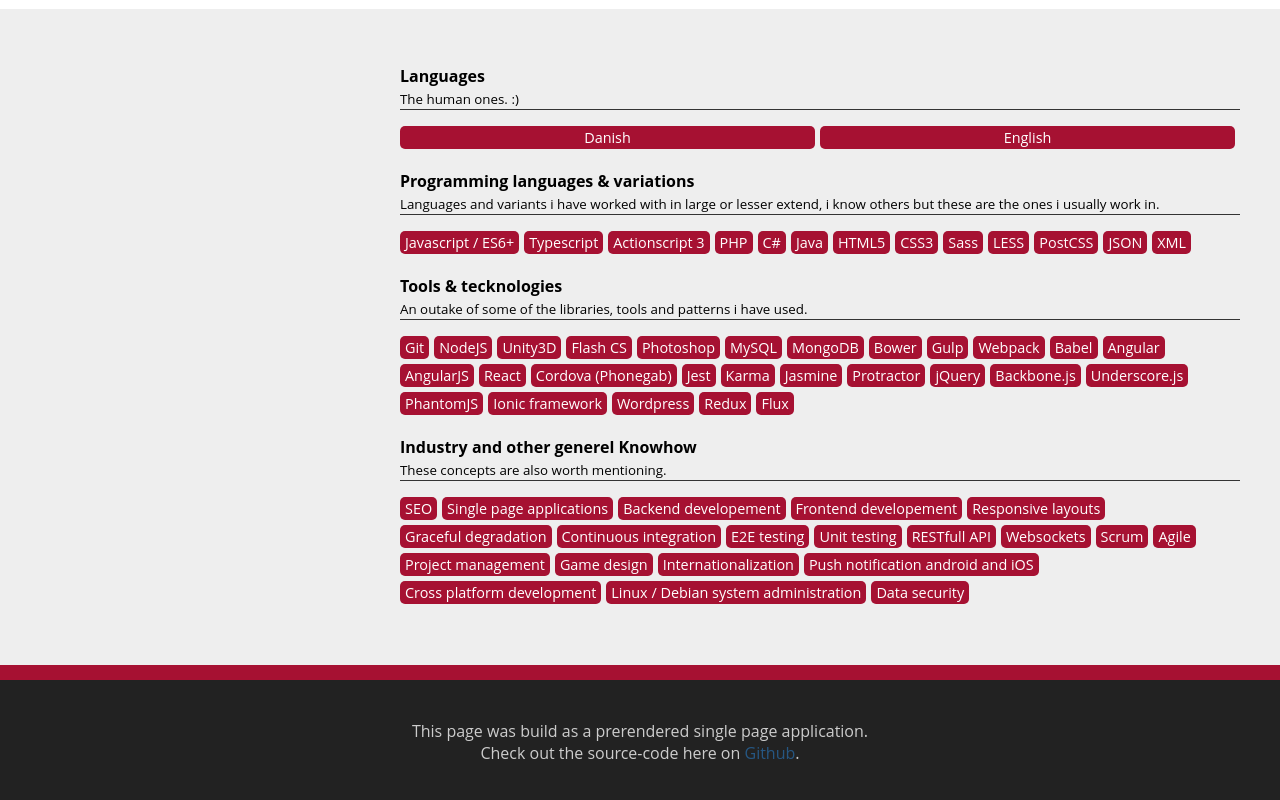
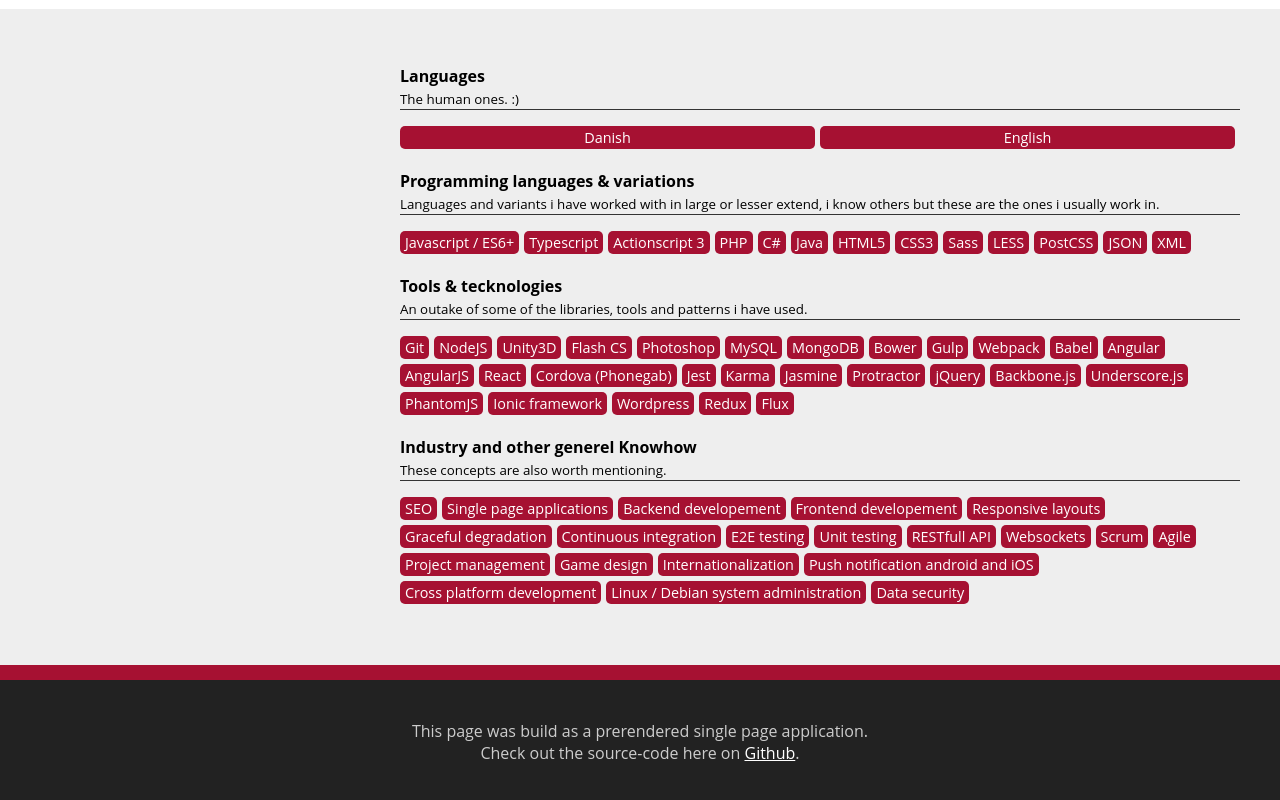
Before and after one commit to sebbdk/Curriculum-Vitae, a React app: page / in a window 1280 px wide. Shown: the part 1974-2774 px from the top of the page. Built offline with nearby package versions, Linux system fonts and the light colour scheme; the HTML template or start-up script is replaced by a standard one.

Commit message:
Link acessabillity fixes

```diff
--- a/src/app.css
+++ b/src/app.css
@@ -28,7 +28,10 @@
 
 a {
   color: #265783;
-  text-decoration: none;
+}
+
+.ilink {
+  color: #fff;
 }
 
 .app {
--- a/src/app.js
+++ b/src/app.js
@@ -50,7 +50,7 @@
     <div id="footer" className="print-hide">
       <p>
         This page was build as a prerendered single page application. <br />
-        Check out the source-code here on <a rel="noreferrer" href="https://github.com/sebbdk/Curriculum-Vitae" target="_blank">Github</a>.</p>
+        Check out the source-code here on <a className="ilink" rel="noreferrer" href="https://github.com/sebbdk/Curriculum-Vitae" target="_blank">Github</a>.</p>
     </div>
     </div>
   );
```
